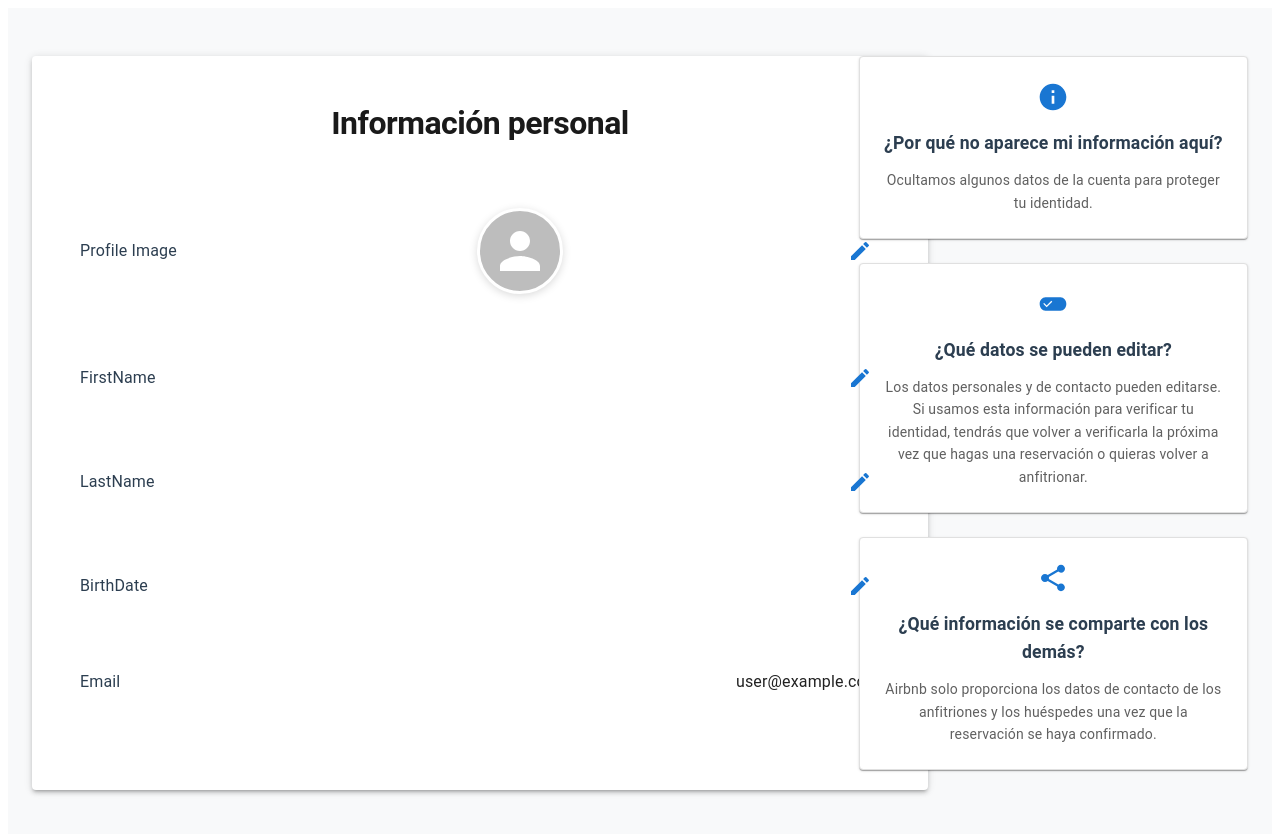
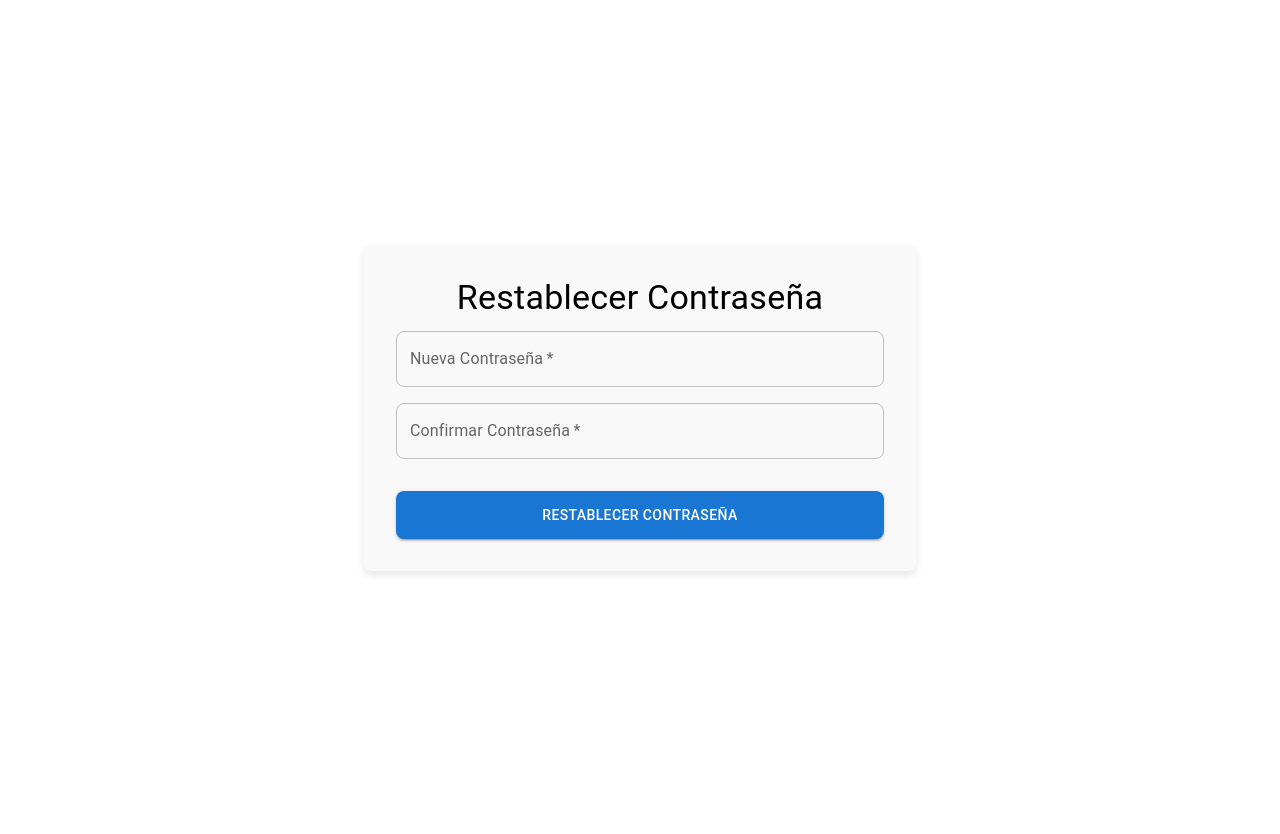
Before and after one commit to HansOr04/ProyectoFlatFront, a React (Vite) app: page / in a window 1280 px wide. Shown: the top 834 px of the page. Built offline with nearby package versions, Linux system fonts and the light colour scheme.

Commit message:
Cambios realizados

```diff
--- a/src/App.jsx
+++ b/src/App.jsx
@@ -1,24 +1,26 @@
 import React from "react";
-import LoginAndSecurity from "./pages/LoginAndSecurity";
+// import LoginAndSecurity from "./pages/LoginAndSecurity";
 // import Notifications from "./pages/Notifications";
 // import LoginRegisterPage from "./pages/LoginRegisterPage";
-import ProfileUpdate from "./pages/ProfileUpdate";
+// import ProfileUpdate from "./pages/ProfileUpdate";
 // import DetailsFlatPage from "./pages/DetailsFlatPage";
 // import CreateFlat from "./pages/CreateFlat";
 // import FavoriteFlat from "./pages/FavoriteFlat";
 // import AllUsers from "./pages/AllUsers";
+import ResetPassword from "./pages/ResetPassword";
 
 function App() {
   return (
     <div>
       {/* <LoginRegisterPage /> */}
-      <ProfileUpdate />
+      {/* <ProfileUpdate /> */}
       {/* <DetailsFlatPage /> */}
       {/* <CreateFlat /> */}
       {/* <FavoriteFlat /> */}
       {/* <AllUsers /> */}
       {/* <LoginAndSecurity /> */}
       {/* <Notifications /> */}
+      <ResetPassword />
     </div>
   );
 }
--- /dev/null
+++ b/src/pages/ResetPassword.jsx
@@ -0,0 +1,93 @@
+import React, { useState } from "react";
+import { TextField, Button, Container, Typography, Box } from "@mui/material";
+import styled from "styled-components";
+
+const PageContainer = styled(Container)`
+  display: flex;
+  justify-content: center;
+  align-items: center;
+  height: 100vh; /* Ocupa toda la altura de la ventana */
+`;
+
+const FormContainer = styled(Box)`
+  display: flex;
+  flex-direction: column;
+  justify-content: center;
+  align-items: center;
+  padding: 2rem;
+  background-color: #f9f9f9;
+  border-radius: 8px;
+  box-shadow: 0 4px 8px rgba(0, 0, 0, 0.1);
+`;
+
+const StyledTextField = styled(TextField)`
+  margin-bottom: 1rem !important;
+  & .MuiInputBase-root {
+    border-radius: 8px;
+  }
+`;
+
+const StyledButton = styled(Button)`
+  margin-top: 1rem !important;
+  padding: 0.75rem !important;
+  border-radius: 8px !important;
+`;
+
+const ResetPassword = () => {
+  const [password, setPassword] = useState("");
+  const [confirmPassword, setConfirmPassword] = useState("");
+  const [error, setError] = useState("");
+
+  const handleSubmit = (e) => {
+    e.preventDefault();
+    if (password !== confirmPassword) {
+      setError("Las contraseñas no coinciden");
+      return;
+    }
+    // Aquí puedes agregar la lógica para restablecer la contraseña
+    console.log("Contraseña restablecida");
+  };
+
+  return (
+    <PageContainer maxWidth="sm">
+      <FormContainer>
+        <Typography variant="h4" component="h1" gutterBottom>
+          Restablecer Contraseña
+        </Typography>
+        <form onSubmit={handleSubmit}>
+          <StyledTextField
+            label="Nueva Contraseña"
+            type="password"
+            fullWidth
+            value={password}
+            onChange={(e) => setPassword(e.target.value)}
+            required
+          />
+          <StyledTextField
+            label="Confirmar Contraseña"
+            type="password"
+            fullWidth
+            value={confirmPassword}
+            onChange={(e) => setConfirmPassword(e.target.value)}
+            required
+          />
+          {error && (
+            <Typography color="error" variant="body2" gutterBottom>
+              {error}
+            </Typography>
+          )}
+          <StyledButton
+            type="submit"
+            variant="contained"
+            color="primary"
+            fullWidth
+          >
+            Restablecer Contraseña
+          </StyledButton>
+        </form>
+      </FormContainer>
+    </PageContainer>
+  );
+};
+
+export default ResetPassword;
```
